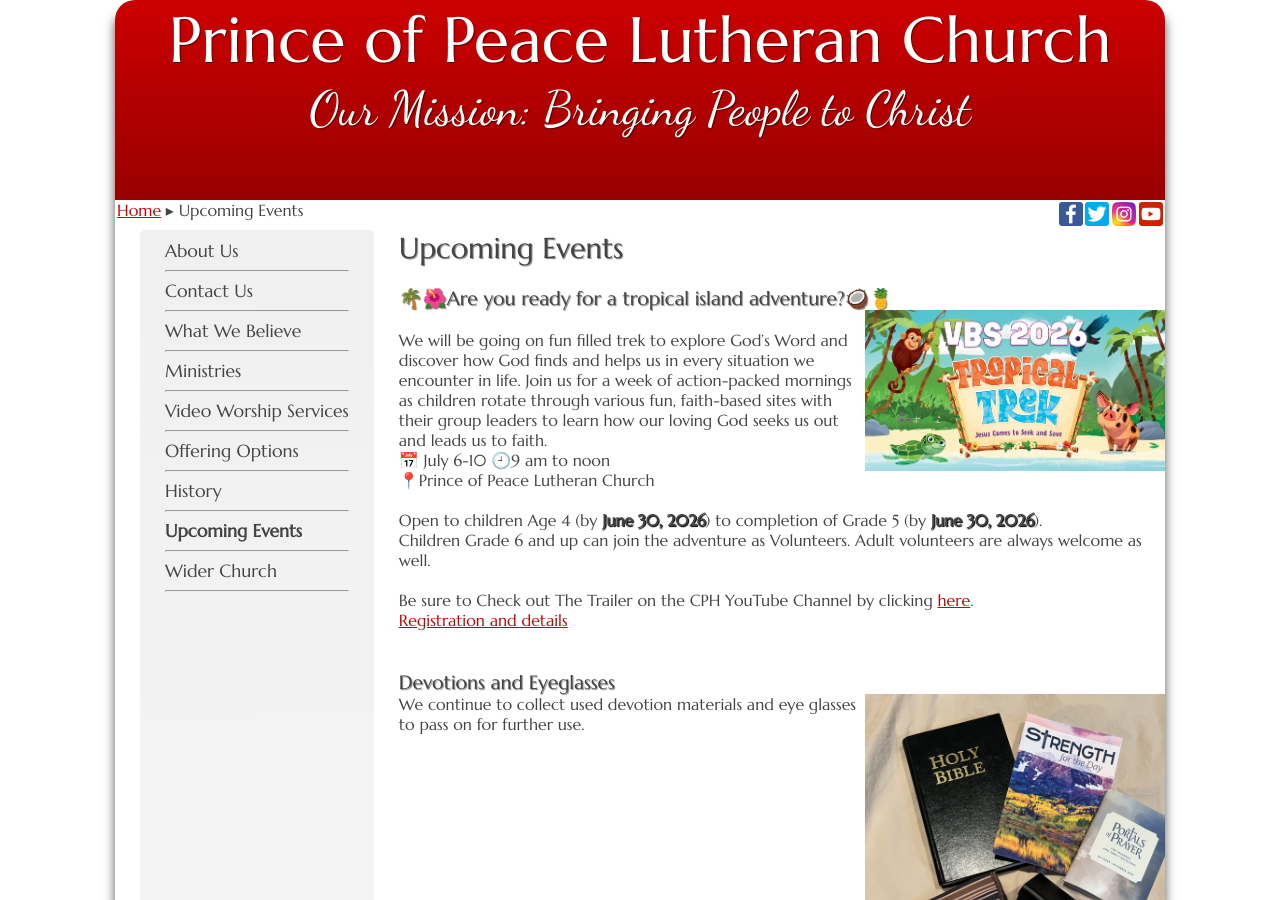
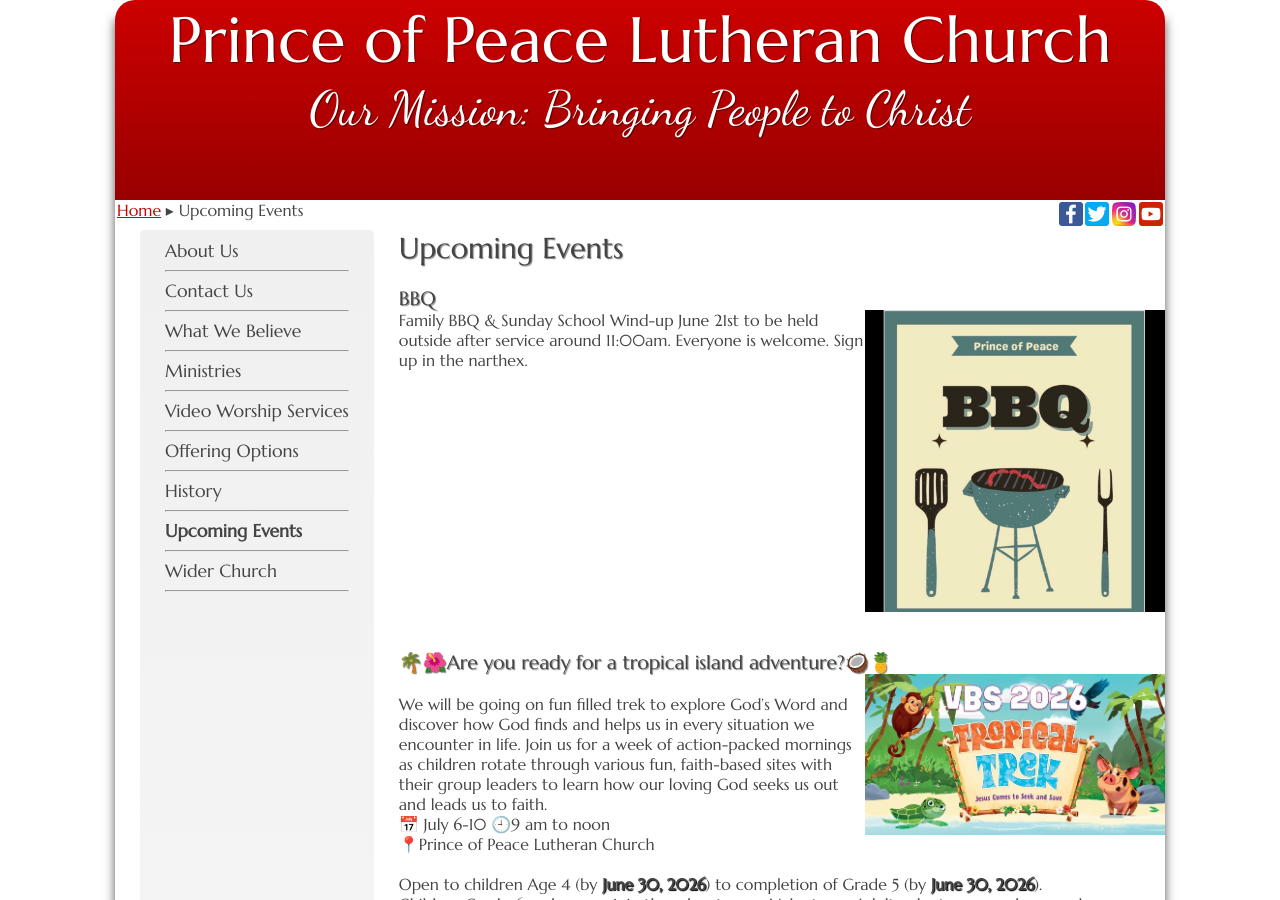
Before and after one commit to weslowsk/princeofpeace, a Jekyll site: the page built from events.html, in a window 1280 px wide and 900 px high. Built offline with Jekyll 4.4.1, drawn with Linux system fonts in a browser that asks for light colours.

Commit message:
add bbq event

```diff
--- a/events.html
+++ b/events.html
@@ -8,6 +8,18 @@ order: 8
 <h1>Upcoming Events</h1>
 <br/>
 
+<h2>BBQ</h2>
+<img src="{{site.baseurl}}/images/bbq.jpg" width="300" alt="" style="float: right">
+<p>
+Family BBQ & Sunday School Wind-up June 21st to be held outside after service around 11:00am. Everyone is welcome. Sign up in the narthex.
+</p>
+<br/><br/>
+<br/><br/>
+<br/><br/>
+<br/><br/>
+<br/><br/>
+<br/><br/>
+<br/><br/>
 <h2>🌴🌺Are you ready for a tropical island adventure?🥥🍍</h2>
 <img src="{{site.baseurl}}/images/VBS2026.jpg" width="300" alt="" style="float: right">
     <br/>
```
Also changed, not shown: images/bbq.jpg (added).
